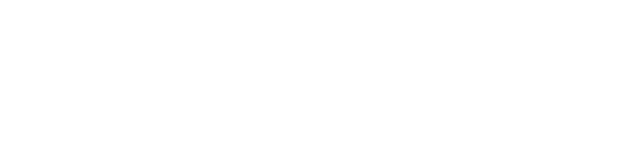
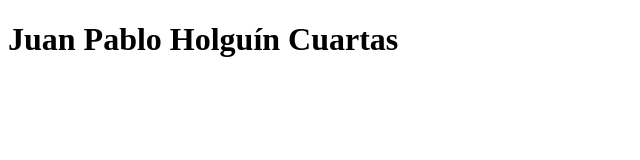
Before and after one commit to pabloholguin08/cpcgit, a plain HTML site: page index.html in a window 1280 px wide. Shown: the whole page, without its empty margins (0-640 px from the left). Drawn offline with Linux system fonts and the light colour scheme.

Commit message:
Se cambia index

```diff
--- a/index.html
+++ b/index.html
@@ -7,6 +7,8 @@
     <title>Document</title>
 </head>
 <body>
-
+    <main>
+        <h1>Juan Pablo Holguín Cuartas</h1>
+    </main>
 </body>
 </html>
```
